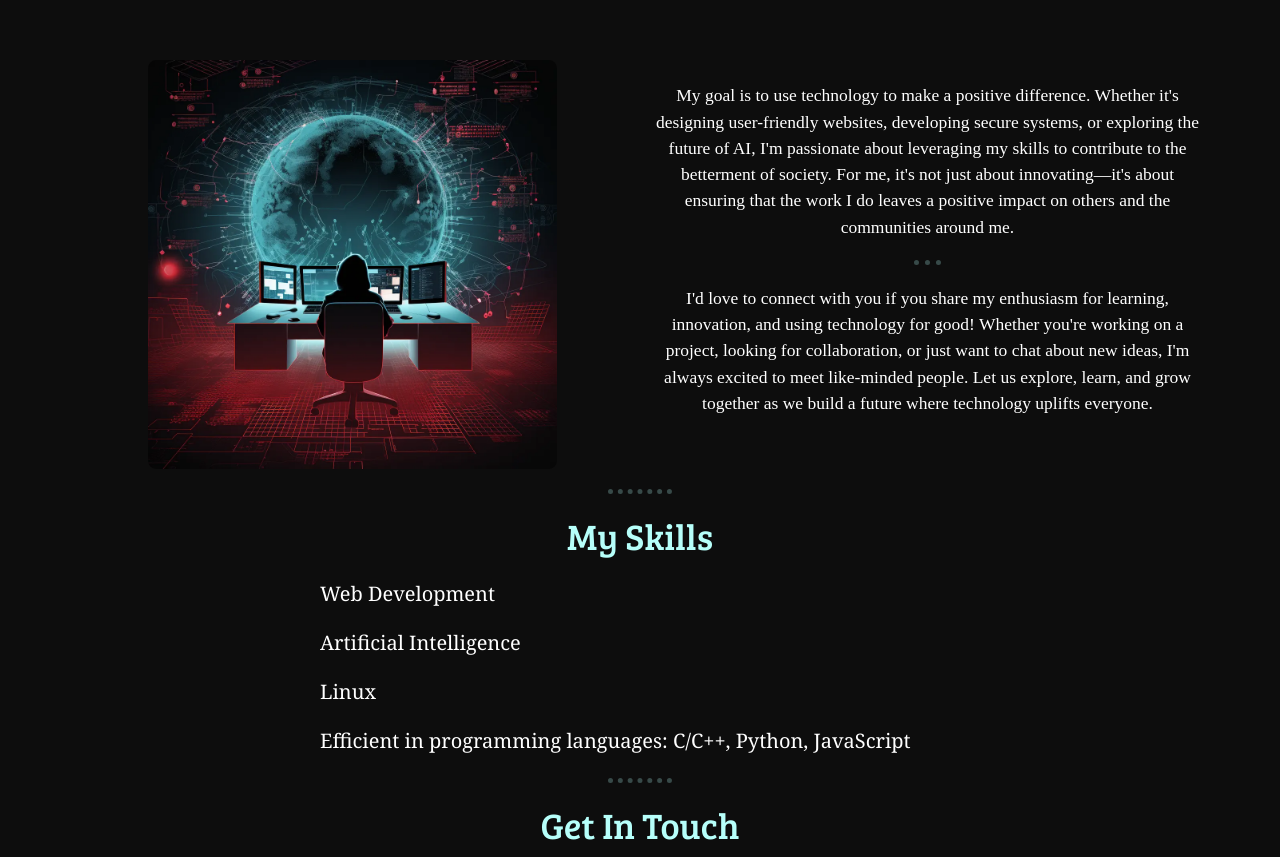
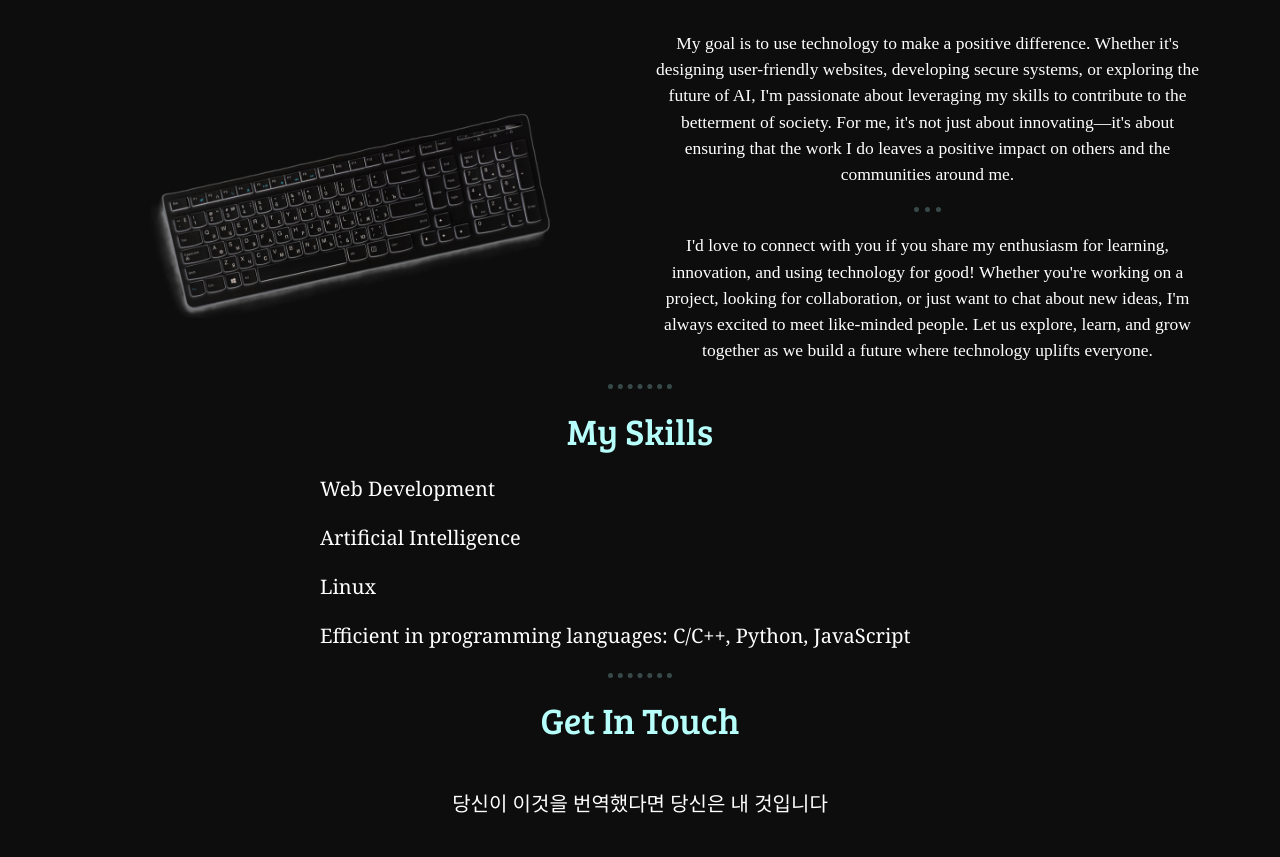
Before and after one commit to Infiniper/infiniper, a plain HTML site: page index.html in a window 1280 px wide. Shown: the part 1832-2689 px from the top of the page. Drawn offline with nearby package versions, Linux system fonts and the light colour scheme; a web font is replaced by a local one.

Commit message:
Update keyboard image.

```diff
--- a/index.html
+++ b/index.html
@@ -86,7 +86,7 @@
       <div class="row justify-content-center align-items-center g-5">
         <div class="float-md-end col-10 col-sm-8 col-lg-6">
           <center>
-            <img src="./assets/images/about.webp" class="d-block mx-lg-auto img-fluid mt-5" alt="keyboard"
+            <img src="./assets/images/Keyboard.png" class="d-block mx-lg-auto img-fluid mt-5" alt="keyboard"
               style="border-radius: 2%;" width="75%" loading="lazy" />
           </center>
         </div>
```
